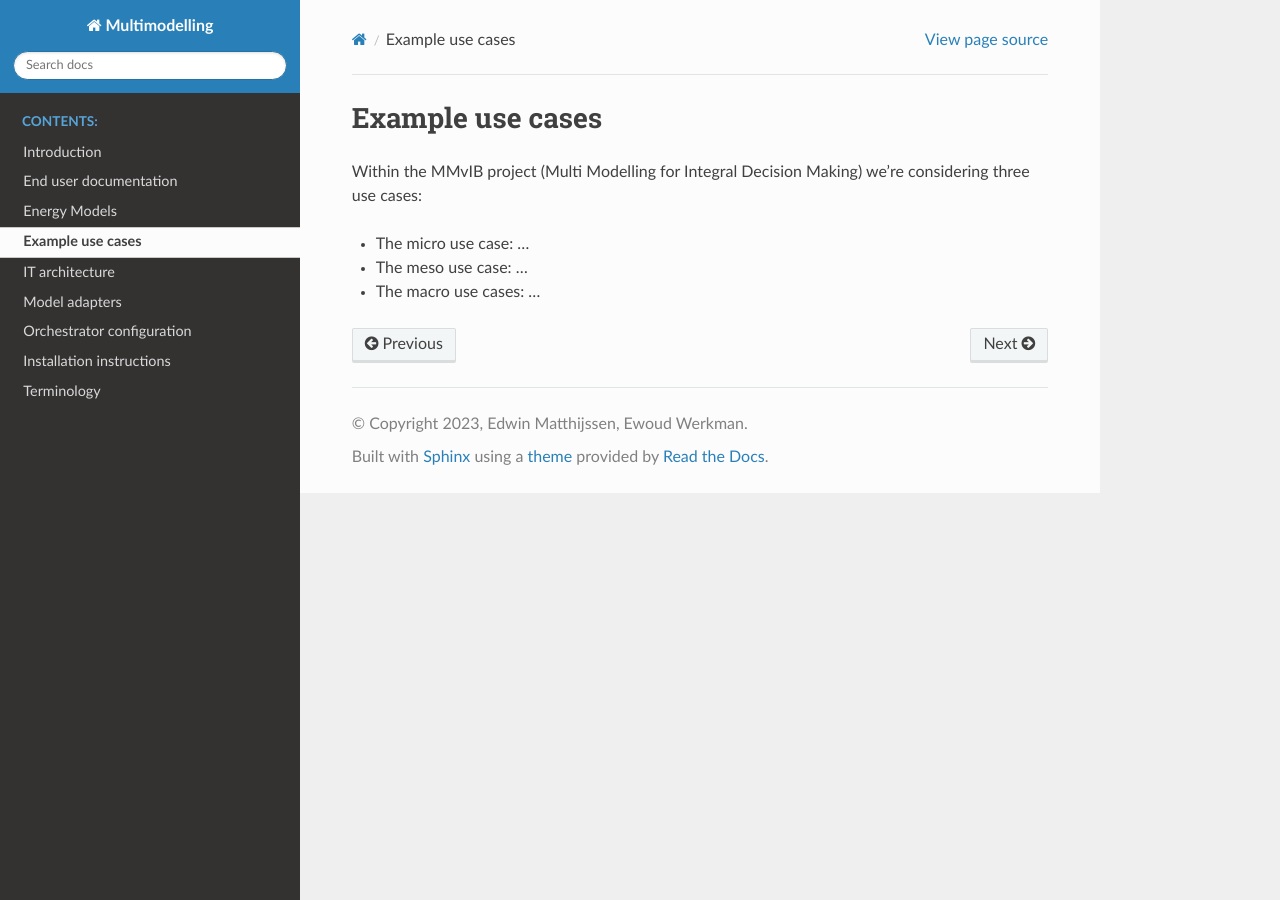
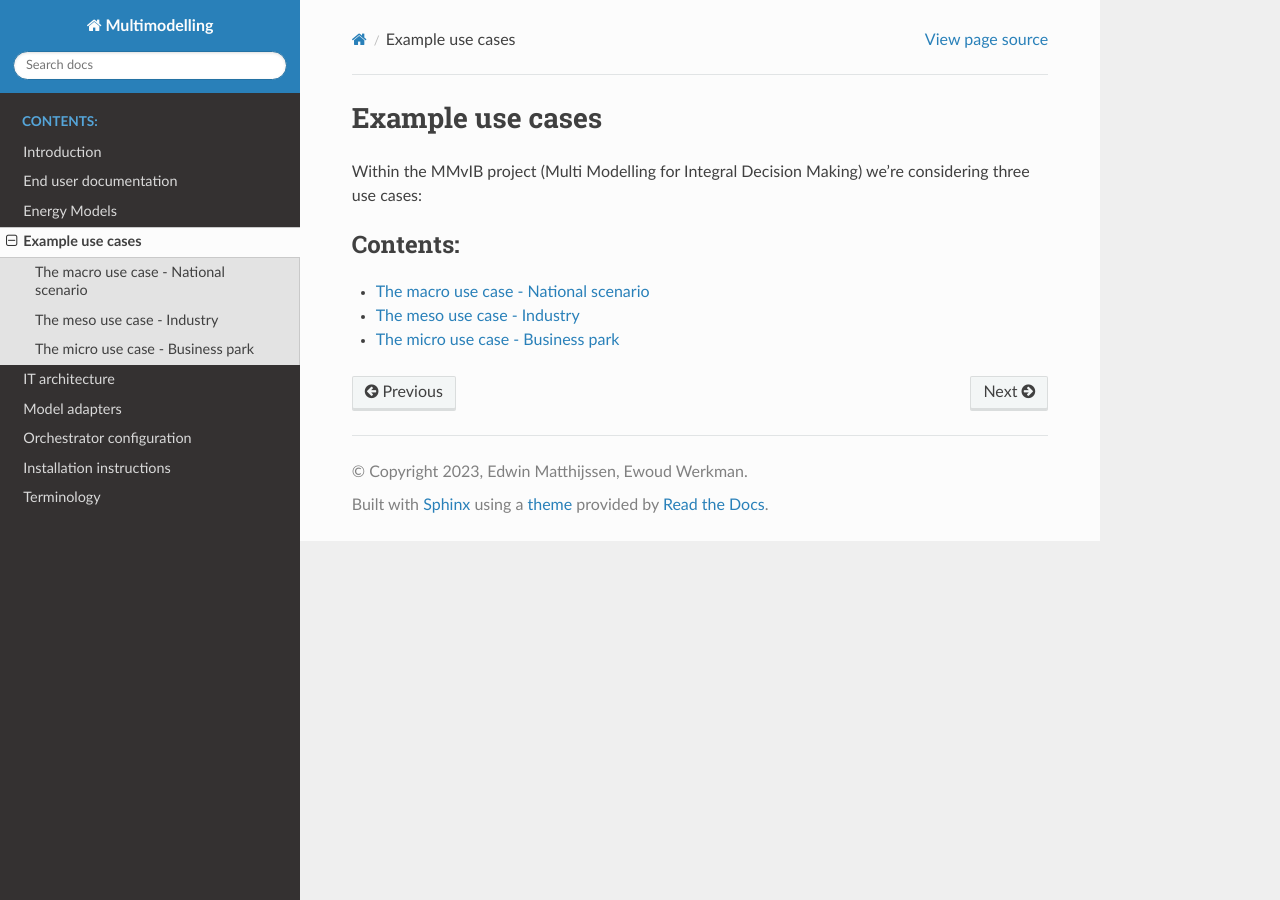
Before and after one commit to SomadSahoo/Documentation, a Sphinx documentation site: the page built from docs/source/example_use_cases/index.rst, in a window 1280 px wide. Built offline with Sphinx 7.4.7 and the Read the Docs theme 2.0.0, drawn with Linux system fonts in a browser that asks for light colours.

Commit message:
Add sections for the use cases

```diff
--- /dev/null
+++ b/docs/source/example_use_cases/Macro use case - National scenario/index.rst
@@ -0,0 +1,4 @@
+The macro use case - National scenario
+======================================
+
+The macro use case ...
--- /dev/null
+++ b/docs/source/example_use_cases/Meso use case - Industry/index.rst
@@ -0,0 +1,4 @@
+The meso use case - Industry
+============================
+
+The meso use case ...
--- /dev/null
+++ b/docs/source/example_use_cases/Micro use case - Business park/index.rst
@@ -0,0 +1,4 @@
+The micro use case - Business park
+==================================
+
+The micro use case ...
--- a/docs/source/example_use_cases/index.rst
+++ b/docs/source/example_use_cases/index.rst
@@ -3,6 +3,10 @@ Example use cases
 
 Within the MMvIB project (Multi Modelling for Integral Decision Making) we're considering three use cases:
 
-- The micro use case: ...
-- The meso use case: ...
-- The macro use cases: ...
+.. toctree::
+   :maxdepth: 1
+   :caption: Contents:
+
+   Macro use case - National scenario/index
+   Meso use case - Industry/index
+   Micro use case - Business park/index
```
